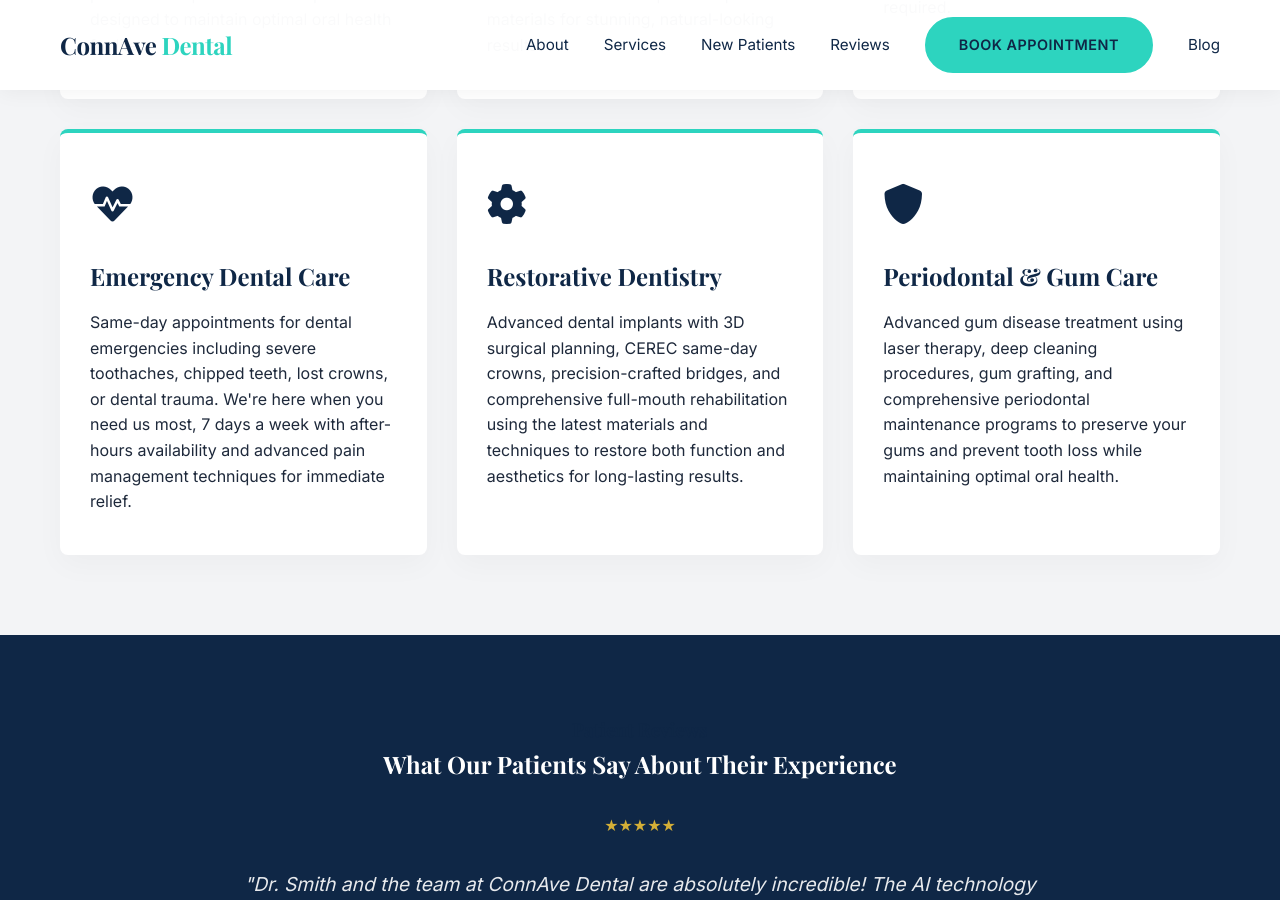
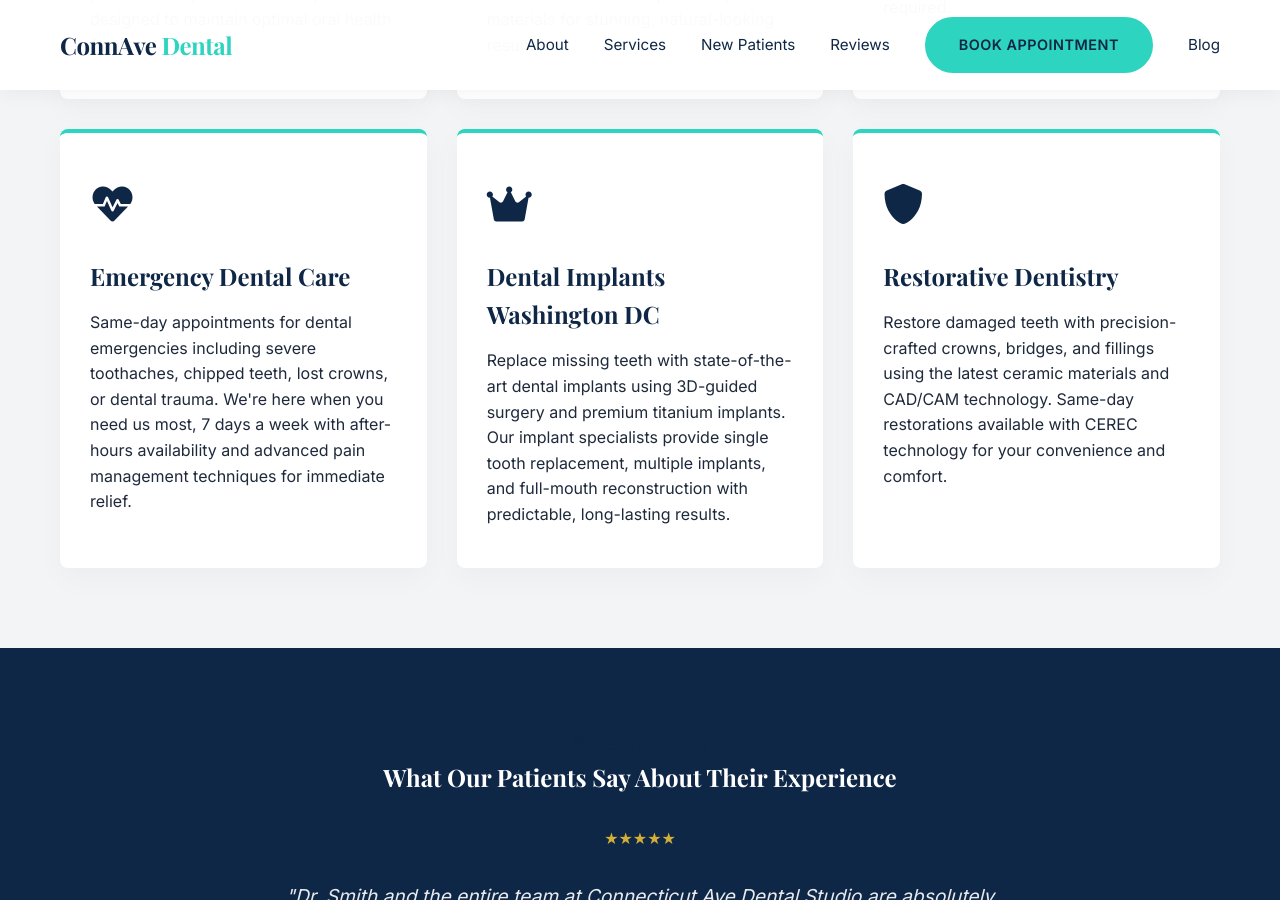
Before and after one commit to asquitt/asquitt.github.io, a Jekyll site: the page index.html, which Jekyll copies as it is, in a window 1280 px wide and 900 px high, scrolled down 2483 px. Built offline with Jekyll 4.4.1, drawn with Linux system fonts in a browser that asks for light colours; some of the changed text lies outside the part shown.

Commit message:
Refresh and update content: index.html

```diff
--- a/index.html
+++ b/index.html
@@ -269,8 +269,8 @@
 <h1>Award-Winning Dentist Washington DC<br>with Revolutionary 2025 AI Technology</h1>
 <p>Experience world-class dental care with your trusted dentist Washington DC. Advanced cosmetic dentistry, AI-powered diagnostics, digital smile design, and personalized patient care in the heart of Cleveland Park using cutting-edge 2025 technology and evidence-based techniques for exceptional results.</p>
 <div style="margin-top: 30px;">
-<a class="btn btn-primary" href="#contact">Schedule Your Consultation Today</a>
-<a class="btn btn-outline" href="#services" style="margin-left: 15px;">Discover Our Services</a>
+<a class="btn btn-primary" href="#contact">Schedule Your Free Consultation Today</a>
+<a class="btn btn-outline" href="#services" style="margin-left: 15px;">Explore Our Services</a>
 </div>
 </div>
 </section>
@@ -323,7 +323,7 @@
 <div class="service-card">
 <div class="service-icon"><i class="fas fa-smile"></i></div>
 <h3>Invisalign &amp; Clear Aligners</h3>
-<p>We are a Diamond Plus Invisalign provider with over 2,500 successful cases completed. Straighten your teeth discreetly with the latest clear aligner technology, AI-powered treatment planning, and virtual progress monitoring - no traditional metal braces required.</p>
+<p>We are a Diamond Plus Invisalign provider with over 3,000 successful cases completed. Straighten your teeth discreetly with the latest clear aligner technology, AI-powered treatment planning, and virtual progress monitoring - no traditional metal braces required.</p>
 </div>
 <div class="service-card">
 <div class="service-icon"><i class="fas fa-heartbeat"></i></div>
@@ -331,14 +331,14 @@
 <p>Same-day appointments for dental emergencies including severe toothaches, chipped teeth, lost crowns, or dental trauma. We're here when you need us most, 7 days a week with after-hours availability and advanced pain management techniques for immediate relief.</p>
 </div>
 <div class="service-card">
-<div class="service-icon"><i class="fas fa-cog"></i></div>
-<h3>Restorative Dentistry</h3>
-<p>Advanced dental implants with 3D surgical planning, CEREC same-day crowns, precision-crafted bridges, and comprehensive full-mouth rehabilitation using the latest materials and techniques to restore both function and aesthetics for long-lasting results.</p>
+<div class="service-icon"><i class="fas fa-crown"></i></div>
+<h3>Dental Implants Washington DC</h3>
+<p>Replace missing teeth with state-of-the-art dental implants using 3D-guided surgery and premium titanium implants. Our implant specialists provide single tooth replacement, multiple implants, and full-mouth reconstruction with predictable, long-lasting results.</p>
 </div>
 <div class="service-card">
 <div class="service-icon"><i class="fas fa-shield-alt"></i></div>
-<h3>Periodontal &amp; Gum Care</h3>
-<p>Advanced gum disease treatment using laser therapy, deep cleaning procedures, gum grafting, and comprehensive periodontal maintenance programs to preserve your gums and prevent tooth loss while maintaining optimal oral health.</p>
+<h3>Restorative Dentistry</h3>
+<p>Restore damaged teeth with precision-crafted crowns, bridges, and fillings using the latest ceramic materials and CAD/CAM technology. Same-day restorations available with CEREC technology for your convenience and comfort.</p>
 </div>
 </div>
 </div>
@@ -349,67 +349,68 @@
 <h2 style="margin-bottom: 30px;">What Our Patients Say About Their Experience</h2>
 <div class="stars">★★★★★</div>
 <div class="quote-box">
-"Dr. Smith and the team at ConnAve Dental are absolutely incredible! The AI technology they use made my treatment so precise and comfortable. I've never had such a pleasant dental experience. My new smile looks amazing and the entire process was seamless. Highly recommend this practice to anyone looking for top-quality dental care in DC!"
+"Dr. Smith and the entire team at Connecticut Ave Dental Studio are absolutely phenomenal. The AI diagnostics caught an issue early that my previous dentist missed for years. The office is beautiful, the technology is incredible, and the care is unmatched. I actually look forward to my dental visits now!"
 </div>
-<p><strong>Sarah M.</strong> - Cleveland Park Resident</p>
+<p><strong>- Sarah M., Cleveland Park Resident</strong></p>
 <br>
 <div class="quote-box">
-"As someone who had severe dental anxiety, I was amazed at how comfortable and relaxed I felt during my visit. The spa-like atmosphere and advanced technology made all the difference. The Invisalign treatment exceeded my expectations and the results are perfect. This is truly the best dentist in Washington DC!"
+"I was terrified of dentists until I found ConnAve Dental. Their sedation options and spa-like atmosphere made my smile makeover completely stress-free. The digital smile design let me see my new smile before we even started. The results exceeded my expectations!"
 </div>
-<p><strong>Michael R.</strong> - Georgetown Professional</p>
+<p><strong>- Michael R., Washington DC</strong></p>
 </div>
 </section>
 <section class="section" id="contact">
 <div class="container">
-<h3 style="text-align: center; margin-bottom: 10px;">Contact Us</h3>
+<h3 style="text-align: center;">Contact Your Trusted Dentist Washington DC</h3>
 <h2 style="text-align: center; margin-bottom: 50px;">Schedule Your Appointment Today</h2>
 <div class="contact-wrapper">
 <div class="contact-info">
-<h3 style="margin-bottom: 30px;">Get In Touch</h3>
+<h3 style="margin-bottom: 30px;">Get in Touch</h3>
 <div class="contact-row">
 <i class="fas fa-map-marker-alt"></i>
 <div>
-<strong>Address</strong><br>
-3456 Connecticut Ave NW<br>
+<strong>Connecticut Ave Dental Studio</strong><br>
+3456 Connecticut Avenue NW<br>
 Washington, DC 20008
 </div>
 </div>
 <div class="contact-row">
 <i class="fas fa-phone-alt"></i>
 <div>
-<strong>Phone</strong><br>
-(202) 555-0123
-</div>
-</div>
-<div class="contact-row">
-<i class="fas fa-envelope"></i>
-<div>
-<strong>Email</strong><br>
-info@connavedental.com
+<strong>(202) 555-0123</strong><br>
+Call for appointments & emergencies
 </div>
 </div>
 <div class="contact-row">
 <i class="fas fa-clock"></i>
 <div>
 <strong>Office Hours</strong><br>
-Mon-Fri: 8:00 AM - 6:00 PM<br>
-Saturday: 9:00 AM - 4:00 PM<br>
+Mon-Fri: 7:00 AM - 7:00 PM<br>
+Saturday: 8:00 AM - 4:00 PM<br>
 Sunday: Emergency Only
 </div>
 </div>
-<br>
-<a class="btn btn-primary" href="tel:(202)555-0123">Call Now to Schedule</a>
+<div class="contact-row">
+<i class="fas fa-envelope"></i>
+<div>
+<strong>info@connavedental.com</strong><br>
+Email us your questions
+</div>
+</div>
+<div style="margin-top: 30px;">
+<a class="btn btn-primary" href="tel:(202)555-0123">Call Now to Book</a>
+</div>
 </div>
 <div class="map-container">
-<iframe src="https://www.google.com/maps/embed?pb=!1m18!1m12!1m3!1d3104.8234567890123!2d-77.0567890!3d38.9345678!2m3!1f0!2f0!3f0!3m2!1i1024!2i768!4f13.1!3m3!1m2!1s0x0%3A0x0!2zMzjCsDU2JzA0LjQiTiA3N8KwMDMnMjQuNCJX!5e0!3m2!1sen!2sus!4v1234567890123" width="100%" height="100%" style="border:0;" allowfullscreen="" loading="lazy"></iframe>
+<iframe src="https://www.google.com/maps/embed?pb=!1m18!1m12!1m3!1d3104.8!2d-77.0522!3d38.9317!2m3!1f0!2f0!3f0!3m2!1i1024!2i768!4f13.1!3m3!1m2!1s0x0%3A0x0!2zMzjCsDU1JzU0LjEiTiA3N8KwMDMnMDcuOSJX!5e0!3m2!1sen!2sus!4v1234567890" width="100%" height="100%" style="border:0;" allowfullscreen="" loading="lazy"></iframe>
 </div>
 </div>
 </div>
 </section>
 <footer>
 <div class="container">
-<h3>ConnAve Dental Studio</h3>
-<p>Your Premier Dentist Washington DC</p>
+<h3>Connecticut Ave Dental Studio</h3>
+<p>Your Premier Dentist Washington DC | Serving Cleveland Park & Surrounding Areas Since 2010</p>
 <div class="social-icons">
 <a href="#"><i class="fab fa-facebook-f"></i></a>
 <a href="#"><i class="fab fa-instagram"></i></a>
@@ -417,7 +418,7 @@
 <a href="#"><i class="fab fa-yelp"></i></a>
 </div>
 <div class="copyright">
-<p>&copy; 2025 Connecticut Ave Dental Studio. All rights reserved. | Privacy Policy | Terms of Service</p>
+<p>&copy; 2025 Connecticut Ave Dental Studio. All rights reserved. | <a href="/privacy" style="color: inherit;">Privacy Policy</a> | <a href="/terms" style="color: inherit;">Terms of Service</a></p>
 </div>
 </div>
 </footer>
```
Also changed, not shown: other parts of index.html (+2 -2 lines).
